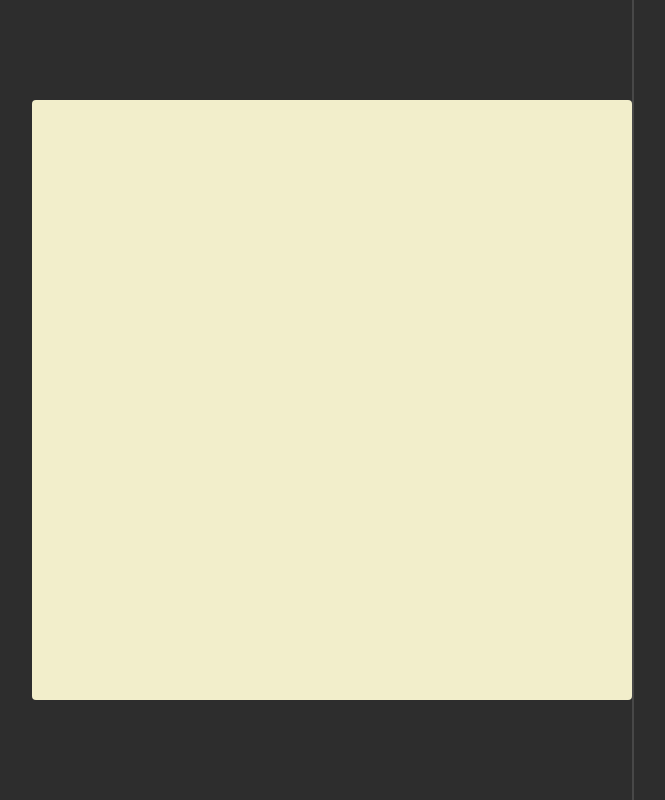
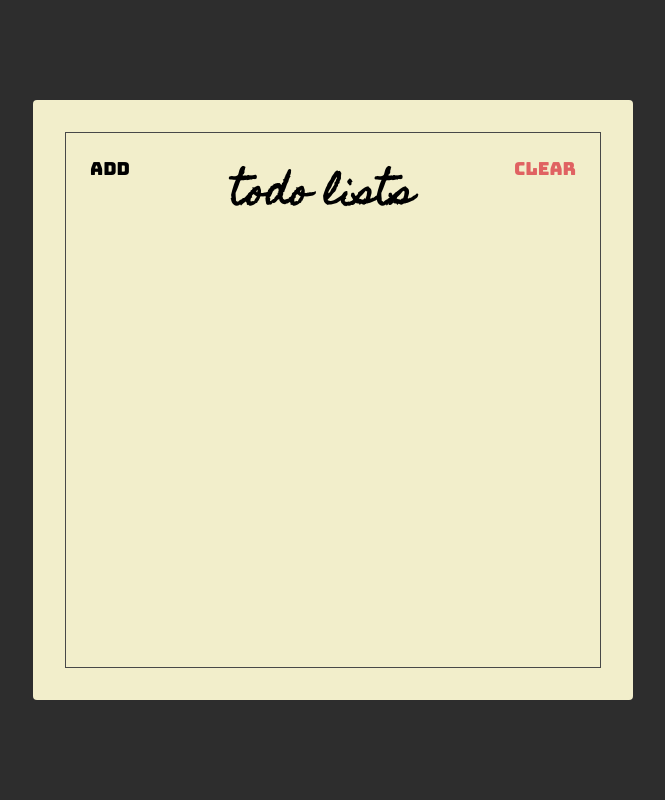
Before and after one commit to nmSholeh/react-starter, a website: page index.html in a window 1280 px wide. Shown: the whole page, without its empty margins (307-972 px from the left). Drawn offline with Linux system fonts and the light colour scheme.

Commit message:
Membuat Header Section

```diff
--- a/index.html
+++ b/index.html
@@ -12,7 +12,14 @@
     />
   </head>
   <body>
-    <div class="container"></div>
-    <div class="frame"></div>
+    <div class="container">
+      <div class="frame">
+        <div class="header">
+          <button class="header-Btn">Add</button>
+          <h1 class="header-title">Todo Lists</h1>
+          <button class="header-Btn main-red-color">Clear</button>
+        </div>
+      </div>
+    </div>
   </body>
 </html>
--- a/styles.css
+++ b/styles.css
@@ -1,5 +1,12 @@
 * {
   box-sizing: border-box;
+}
+
+:root {
+  --main-red-color: #e06262;
+}
+.main-red-color {
+  color: var(--main-red-color);
 }
 
 html {
@@ -36,4 +43,31 @@ html {
 .frame {
   border: 1px solid #484848;
   height: 100%;
+
+  display: flex;
+  flex-direction: column;
 }
+
+.header {
+  display: flex;
+  align-items: flex-start;
+}
+.header-title {
+  flex: 1;
+  text-align: center;
+
+  font-size: 3.6rem;
+  font-family: "Homemade Apple", sans-serif;
+  text-transform: lowercase;
+}
+
+.header-Btn {
+  font-size: 1.8rem;
+  font-family: "Bungee", sans-serif;
+
+  padding: 24px;
+
+  background: unset;
+  border: unset;
+  outline: unset;
+}
```
